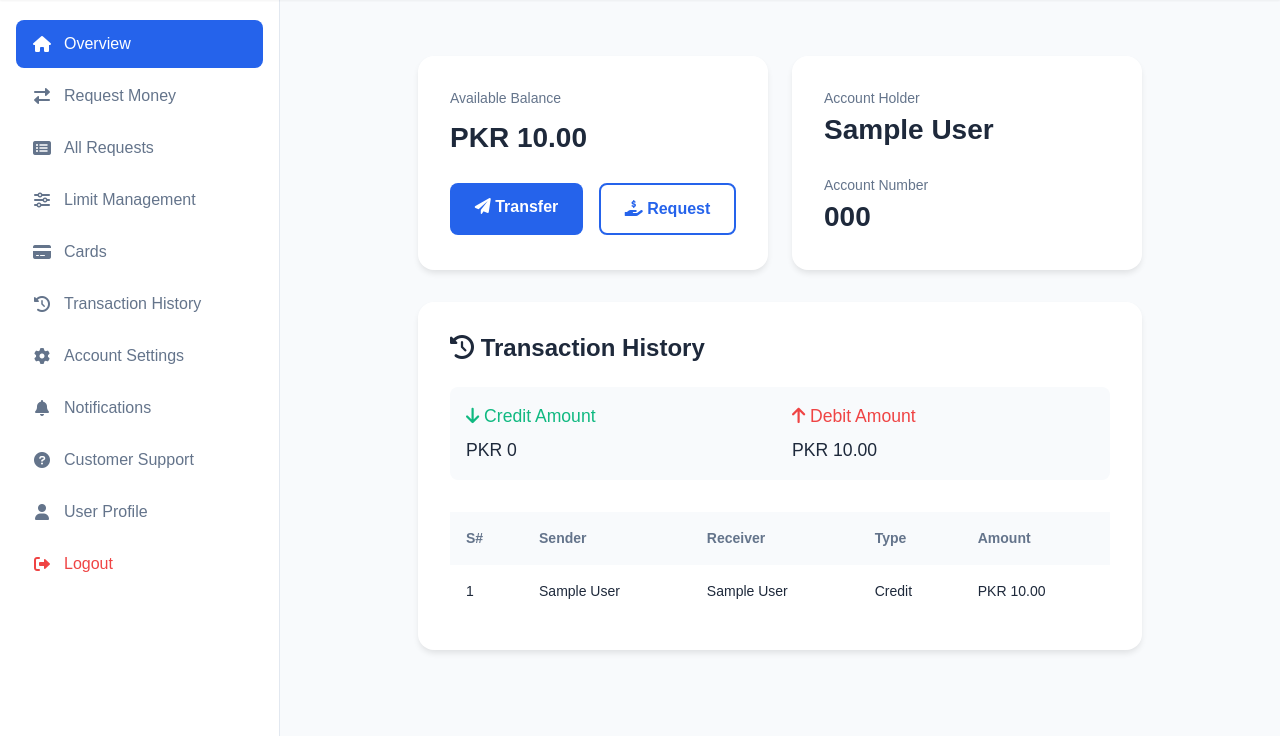
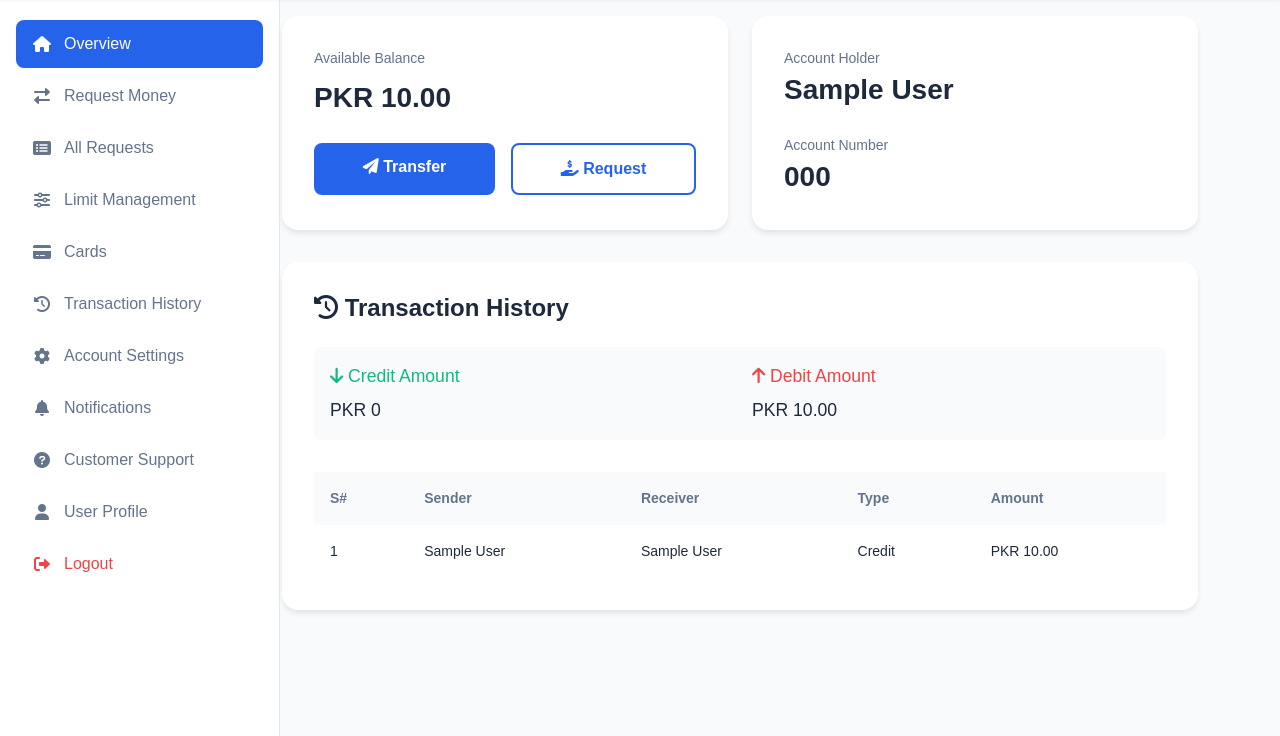
Before and after one commit to Kashif56/eBank, a Django app: page / in a window 1280 px wide. Shown: the part 64-800 px from the top of the page. Run offline with Django 5.2, Linux system fonts and the light colour scheme; a user stored in the database is signed in; tables that the repository leaves empty hold one stand-in row (values such as "Sample post").

Commit message:
Fixed some Css

```diff
--- a/static/css/dashboard.css
+++ b/static/css/dashboard.css
@@ -14,9 +14,10 @@
 }
 
 .dashboard-container {
-    padding: 1.5rem;
-    max-width: 1200px;
-    margin: 0 auto;
+    padding-top: 1rem;
+    width: 100%;
+    max-width: 100%;
+    margin: 0;
 }
 
 /* Card Message */
--- a/templates/base.html
+++ b/templates/base.html
@@ -4,9 +4,7 @@
     <meta charset="UTF-8">
     <meta name="viewport" content="width=device-width, initial-scale=1.0">
     <title>{% block title %}Online Banking{% endblock %}</title>
-
-    {% block extra_css %} {% endblock %}
-
+    {% block extra_css %}{% endblock %}
     <!-- Bootstrap CSS -->
     <link href="https://cdn.jsdelivr.net/npm/bootstrap@5.1.3/dist/css/bootstrap.min.css" rel="stylesheet">
     <!-- Font Awesome -->
@@ -161,9 +159,10 @@
 
         .content {
             flex: 1;
-            margin-left: var(--sidebar-width);
-            padding: 2rem;
+            margin-left: 200px;
+            padding: 0rem;
             max-width: 100%;
+            width: 100%;
         }
 
         .msg-container {
--- a/templates/dashboard.html
+++ b/templates/dashboard.html
@@ -1,7 +1,6 @@
 {% extends 'base.html' %}
 {% load static %}
 {% load humanize %}
-
 
 {% block extra_css %}
 <link rel="stylesheet" href="{% static 'css/dashboard.css' %}">
--- a/templates/transaction_history.html
+++ b/templates/transaction_history.html
@@ -59,9 +59,9 @@
                     <td data-label="Receiver">{{ transaction.to_acc.full_name }}</td>
                     <td data-label="Type">
                         {% if transaction.to_acc == bank_account %}
-                        Credit
+                            Credit
                         {% else %}
-                        {{ transaction.trx_type }}
+                            {{ transaction.trx_type }}
                         {% endif %}
                     </td>
                     <td data-label="Transaction ID">{{ transaction.trx_id }}</td>
```
Also changed, not shown: static/css/payment.css (+12 -9 lines). Lines whose indentation alone changed are shown as unchanged.
